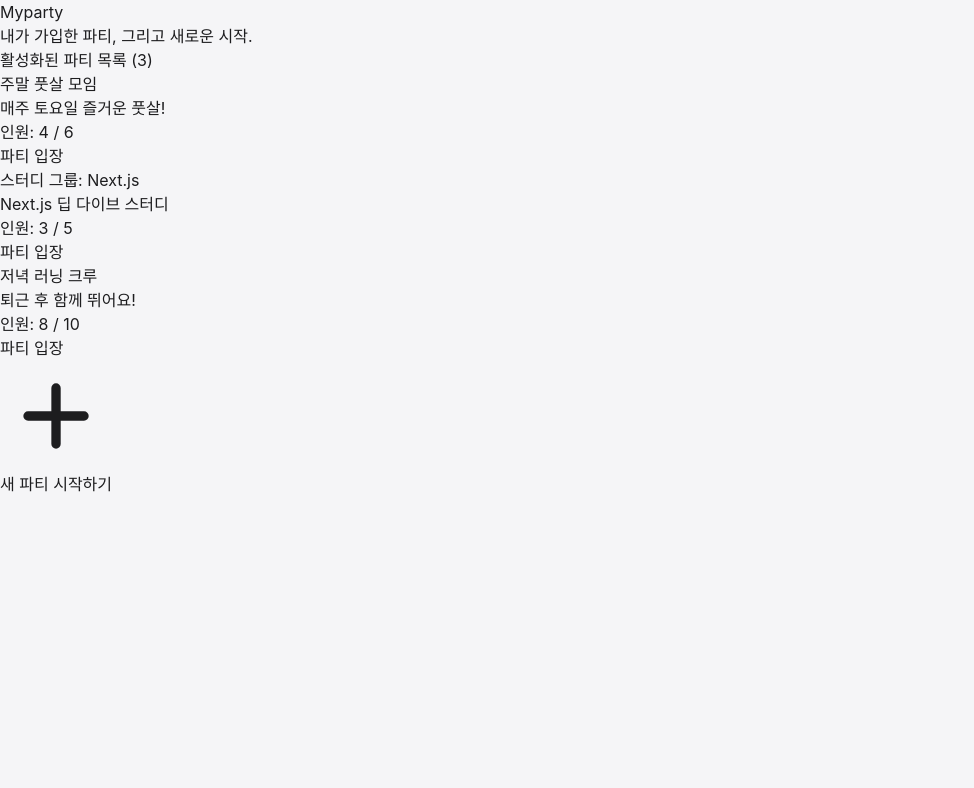
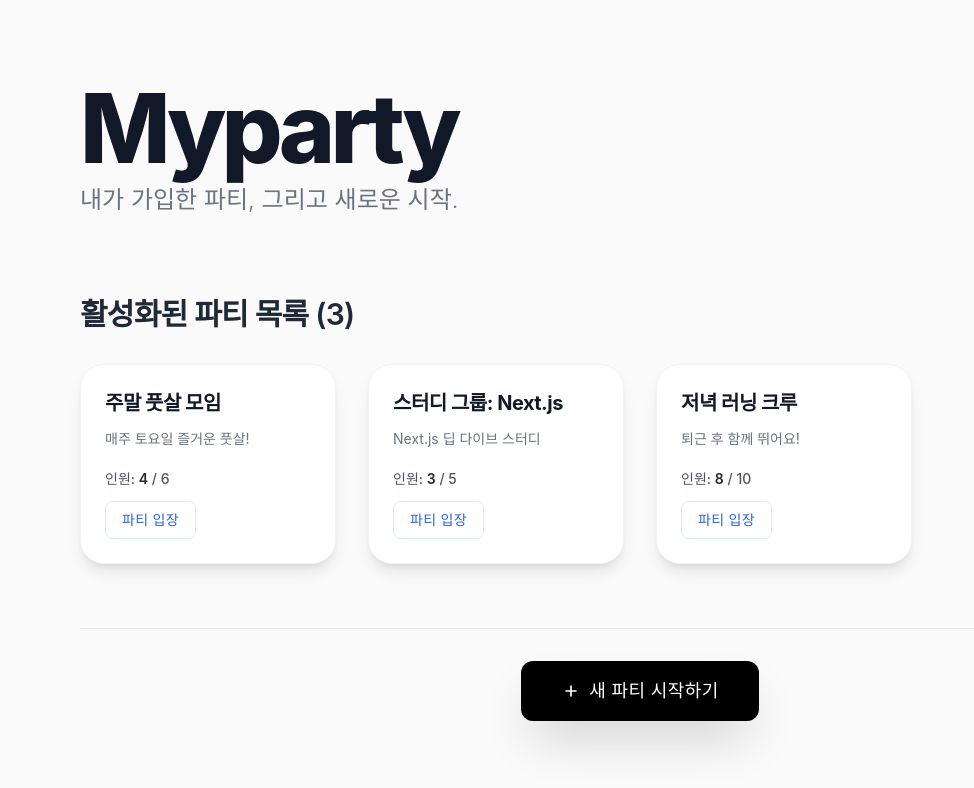
Before and after one commit to JOYNII/JOINY-CLIENT, a Next.js app: page /home in a window 1280 px wide. Shown: the top 788 px of the page, without its empty margins (0-974 px from the left). Built offline with nearby package versions, Linux system fonts and the light colour scheme.

Commit message:
첫 페이지 구현

```diff
--- a/src/app/home/page.tsx
+++ b/src/app/home/page.tsx
@@ -1,26 +1,38 @@
-// src/app/home/page.tsx (기존 파일 수정)
-
-'use client';
-import React from 'react';
-// ⭐⭐ 경로 수정: src/app/home 에서 src/components 로 접근 ⭐⭐
-import PartyCard from '../../components/PartyCard';
+"use client";
+import React from "react";
+import PartyCard from "../../components/PartyCard";
 
 const myParties = [
-  { id: '1', name: '주말 풋살 모임', members: 4, maxMembers: 6, description: '매주 토요일 즐거운 풋살!' },
-  { id: '2', name: '스터디 그룹: Next.js', members: 3, maxMembers: 5, description: 'Next.js 딥 다이브 스터디' },
-  { id: '3', name: '저녁 러닝 크루', members: 8, maxMembers: 10, description: '퇴근 후 함께 뛰어요!' },
+  {
+    id: "1",
+    name: "주말 풋살 모임",
+    members: 4,
+    maxMembers: 6,
+    description: "매주 토요일 즐거운 풋살!",
+  },
+  {
+    id: "2",
+    name: "스터디 그룹: Next.js",
+    members: 3,
+    maxMembers: 5,
+    description: "Next.js 딥 다이브 스터디",
+  },
+  {
+    id: "3",
+    name: "저녁 러닝 크루",
+    members: 8,
+    maxMembers: 10,
+    description: "퇴근 후 함께 뛰어요!",
+  },
 ];
 
 const HomePage = () => {
   const handleAddParty = () => {
-    alert('새 파티를 추가합니다!');
+    alert("새 파티를 추가합니다!");
   };
 
   return (
-    // 넓은 여백, 미니멀한 배경색 유지
     <div className="min-h-screen bg-neutral-50 text-gray-900 p-6 md:p-12 lg:p-20">
-
-      {/* 1. 상단 - "Myparty" 타이틀 강조 */}
       <header className="mb-12 md:mb-16 lg:mb-20">
         <h1 className="text-5xl md:text-7xl lg:text-8xl font-extrabold tracking-tighter text-gray-900 leading-none">
           Myparty
@@ -39,7 +51,7 @@ const HomePage = () => {
         {myParties.length > 0 ? (
           // 블록 단위 그리드, 넓은 간격 유지
           <div className="grid grid-cols-1 md:grid-cols-2 lg:grid-cols-3 xl:grid-cols-4 gap-6 md:gap-8">
-            {myParties.map(party => (
+            {myParties.map((party) => (
               <PartyCard key={party.id} {...party} />
             ))}
           </div>
@@ -54,8 +66,19 @@ const HomePage = () => {
           onClick={handleAddParty}
           className="bg-black text-white px-10 py-4 rounded-xl shadow-2xl shadow-black/20 hover:bg-gray-700 transition-all duration-300 text-lg font-medium tracking-wide flex items-center space-x-2 transform hover:scale-[1.02]"
         >
-          <svg className="w-5 h-5" fill="none" stroke="currentColor" viewBox="0 0 24 24" xmlns="http://www.w3.org/2000/svg">
-            <path strokeLinecap="round" strokeLinejoin="round" strokeWidth="2" d="M12 6v6m0 0v6m0-6h6m-6 0H6"></path>
+          <svg
+            className="w-5 h-5"
+            fill="none"
+            stroke="currentColor"
+            viewBox="0 0 24 24"
+            xmlns="http://www.w3.org/2000/svg"
+          >
+            <path
+              strokeLinecap="round"
+              strokeLinejoin="round"
+              strokeWidth="2"
+              d="M12 6v6m0 0v6m0-6h6m-6 0H6"
+            ></path>
           </svg>
           <span>새 파티 시작하기</span>
         </button>
--- /dev/null
+++ b/src/app/page.tsx
@@ -0,0 +1,16 @@
+"use client";
+
+import { useEffect } from 'react';
+import { useRouter } from 'next/navigation';
+
+const InitialPage = () => {
+    const router = useRouter();
+
+    useEffect(() => {
+        router.replace('/home');
+    }, []);
+
+    return <div>잠시만 기다려주세요...</div>;
+};
+
+export default InitialPage;
--- a/tailwind.config.js
+++ b/tailwind.config.js
@@ -1,6 +1,9 @@
 /** @type {import('tailwindcss').Config} */
 module.exports = {
-  content: [],
+  content: [
+    "./src/components/**/*.{js,ts,jsx,tsx,mdx}",
+    "./src/app/**/*.{js,ts,jsx,tsx,mdx}",
+  ],
   theme: {
     extend: {},
   },
```
